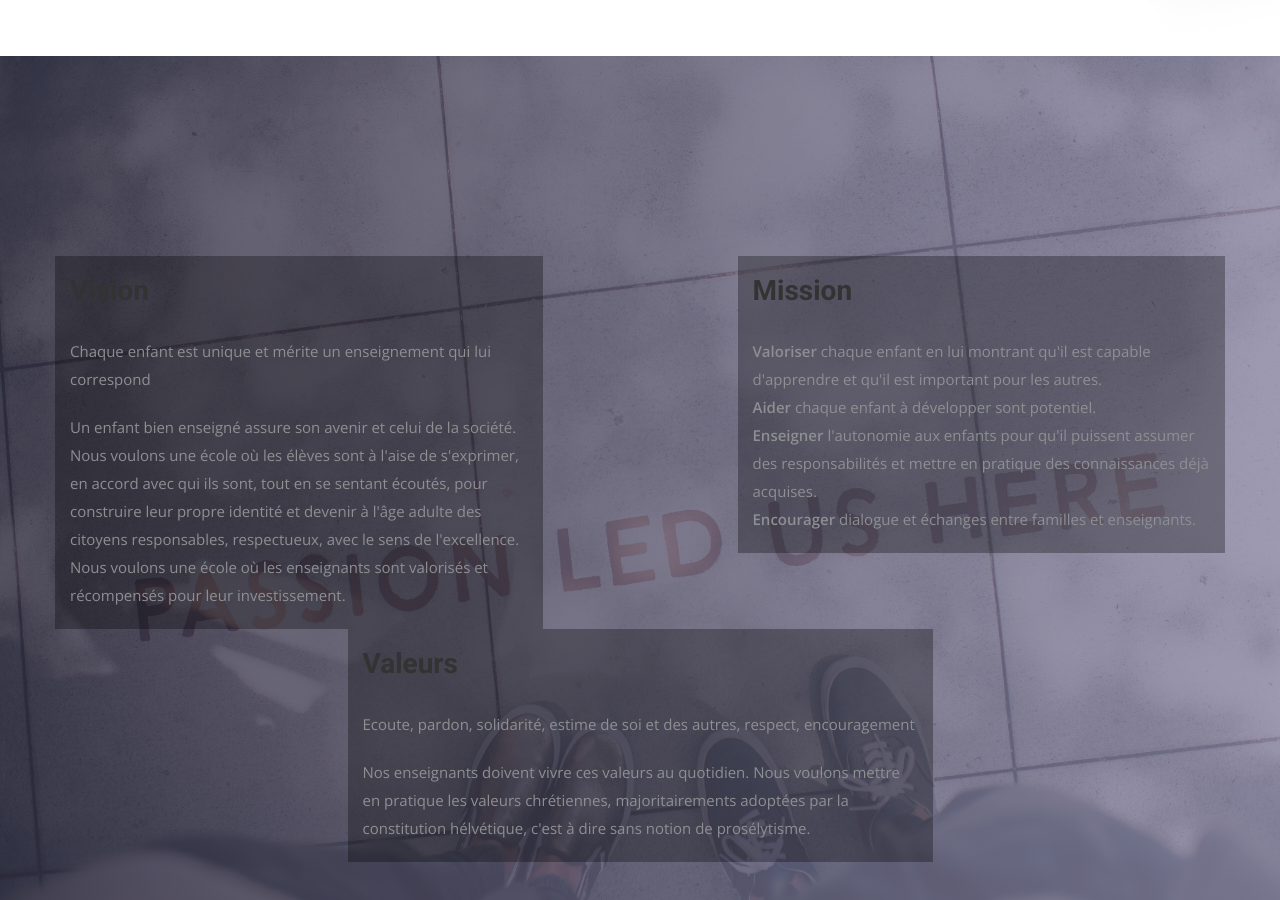
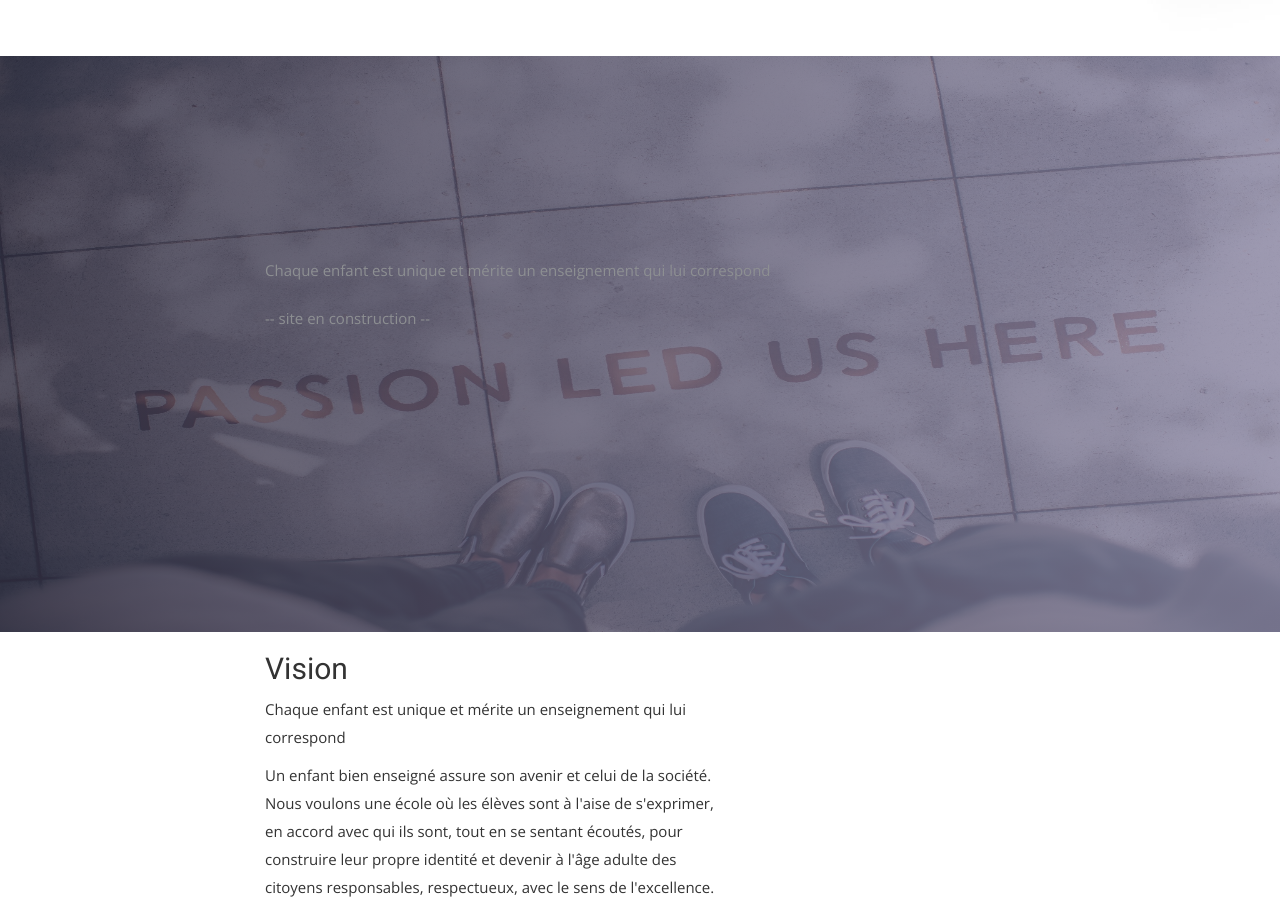
Before and after one commit to midjoule/lifeschool, a Jekyll site: the page built from index.html, in a window 1280 px wide and 900 px high, scrolled down 1341 px. Built offline with Jekyll 4.4.1, drawn with Linux system fonts in a browser that asks for light colours; nearby versions of some CDN libraries; some web fonts are replaced.

Commit message:
Update index.html

```diff
--- a/index.html
+++ b/index.html
@@ -44,18 +44,35 @@ permalink: /
   </div>
 </section>
 
+
+ <!-- Slider Start -->
 <section id="feature">
+  <div class="container">
+    <div class="row">
+      <div class="col-md-10 col-md-offset-2">
+        <div class="block">
+          <p class="animated fadeInUp">Chaque enfant est unique et mérite un enseignement qui lui correspond</p>
+          <p class="animated fadeInUp">-- site en construction --</p>
+        </div>
+      </div>
+    </div>
+  </div>
+</section>
+
+
+<section id="vision">
 <div class="container">
   <div class="row">
-    <div class="col-md-5 with-bg">
+    <div class="col-md-5 col-md-offset-2">
       <h2>Vision</h2>
       <p>Chaque enfant est unique et mérite un enseignement qui lui correspond</p>
       <p>Un enfant bien enseigné assure son avenir et celui de la société.<br />
         Nous voulons une école où les élèves sont à l'aise de s'exprimer, en accord avec qui ils sont, tout en se sentant écoutés, pour construire leur propre identité et devenir à l'âge adulte  des citoyens responsables, respectueux, avec le sens de l'excellence.<br />
         Nous voulons une école où les enseignants sont valorisés et récompensés pour leur investissement.</p>
     </div>
-    <div class="col-md-2"></div>
-    <div class="col-md-5  with-bg">
+  </div>
+  <div class="row">
+    <div class="col-md-5 col-md-offset-2">
       <h2>Mission</h2>
       <p><b>Valoriser</b> chaque enfant en lui montrant qu'il est capable d'apprendre et qu'il est important pour les autres.<br>
         <b>Aider</b> chaque enfant à développer sont potentiel.<br>
@@ -65,7 +82,7 @@ permalink: /
     </div>
   </div>
   <div class="row">
-    <div class="col-md-6 col-md-offset-3  with-bg">
+    <div class="col-md-5 col-md-offset-2">
       <h2>Valeurs</h2>
       <p>Ecoute, pardon, solidarité, estime de soi et des autres, respect, encouragement</p>
       <p>Nos enseignants doivent vivre ces valeurs au quotidien. Nous voulons mettre en pratique les valeurs chrétiennes, majoritairements adoptées par la constitution hélvétique, c'est à dire sans notion de prosélytisme.
@@ -79,7 +96,7 @@ permalink: /
 <section id="philosophy">
 <div class="container">
   <div class="row">
-    <div class="col-md-6 col-md-offset-6">
+    <div class="col-md-5 col-md-offset-2">
       <h2>Philosophie</h2>
       <p>Nous voulons encourager la culture de l’honneur, c’est-à-dire encourager chaque élève et chaque enseignant à valoriser l’importance et la réputation de l’autre et de sa famille au travers du respect et du service.
         <br />Nous voulons encourager les enfants à donner le meilleur d’eux-mêmes, ne pas se comparer mais tendre toujours au meilleur. L’excellence fait partie de notre philosophie mais pas au détriment des êtres humains.
```
